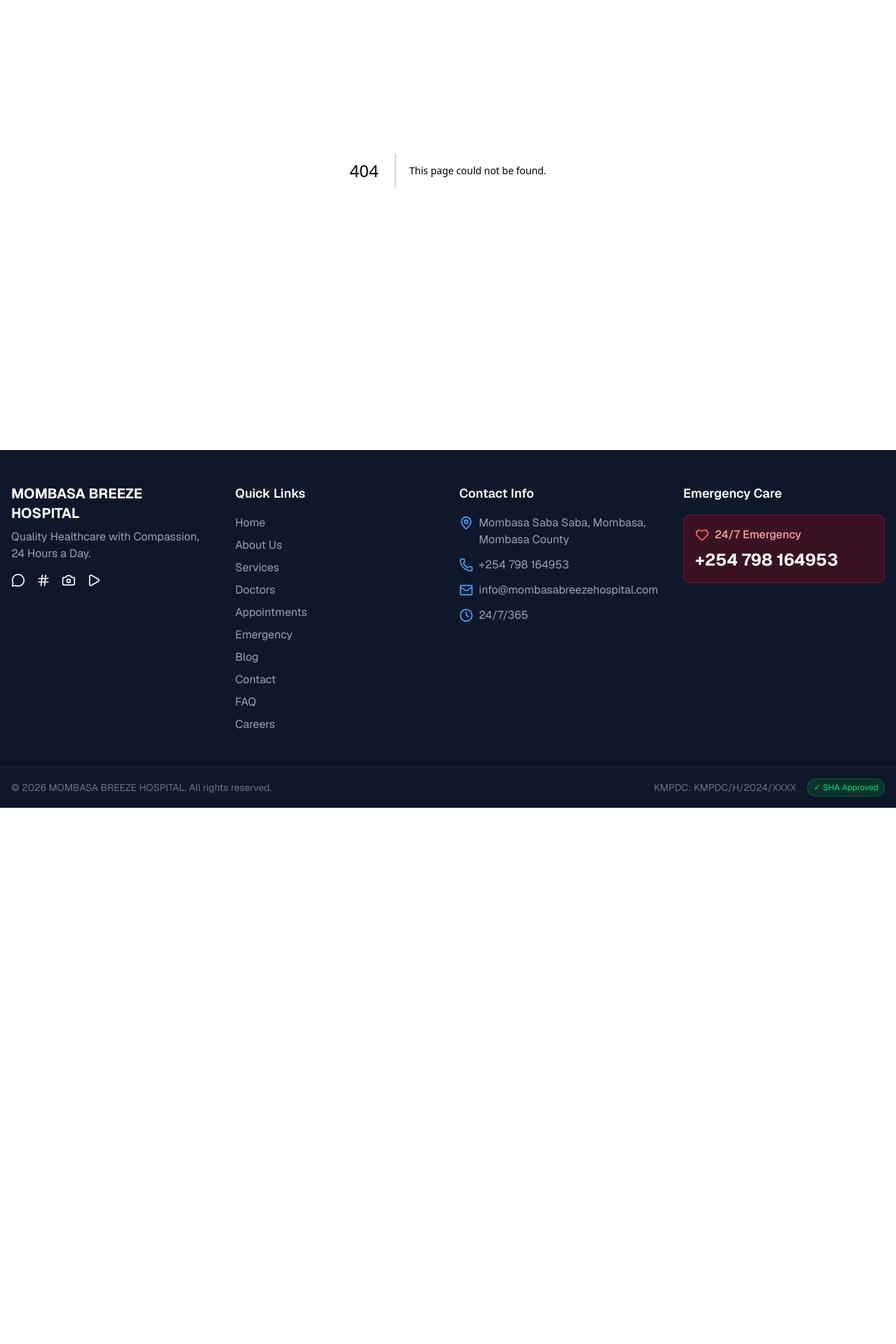
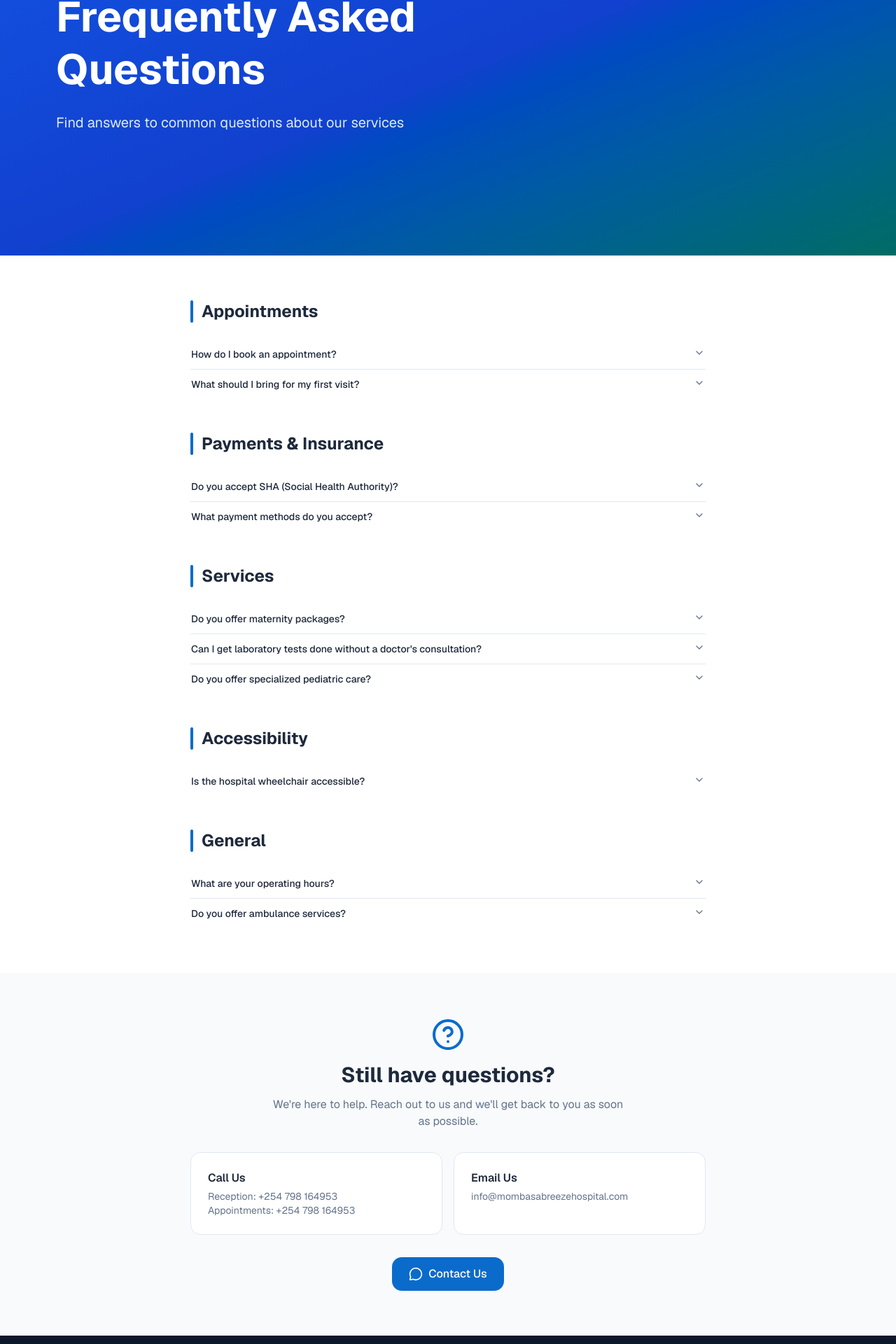
Before and after one commit to mwero-abdalla/mombasa-breeze-hospital, a Next.js app: page /faq in a window 1280 px wide. Before the commit this address had no page. Shown: the part 157-2077 px from the top of the page at 70% size. Before the commit the page ends 1311 px from the top, so only its background shows below. Built offline with nearby package versions, Linux system fonts and the light colour scheme.

Commit message:
feat: build FAQ page with categorized accordion

```diff
--- /dev/null
+++ b/src/app/faq/page.tsx
@@ -0,0 +1,118 @@
+import { HelpCircle, MessageCircle } from "lucide-react";
+import Link from "next/link";
+import {
+  Accordion,
+  AccordionContent,
+  AccordionItem,
+  AccordionTrigger,
+} from "@/components/ui/accordion";
+import { faqs, siteConfig } from "@/lib/data";
+
+const categoryOrder = [
+  "Appointments",
+  "Payments & Insurance",
+  "Services",
+  "Accessibility",
+  "General",
+];
+
+function groupByCategory<T extends { category: string }>(
+  items: T[],
+): Map<string, T[]> {
+  const groups = new Map<string, T[]>();
+  for (const item of items) {
+    const list = groups.get(item.category);
+    if (list) {
+      list.push(item);
+    } else {
+      groups.set(item.category, [item]);
+    }
+  }
+  return groups;
+}
+
+export default function FAQPage() {
+  const grouped = groupByCategory(faqs);
+
+  return (
+    <>
+      <section className="relative bg-gradient-to-br from-blue-600 via-blue-700 to-teal-700 text-white">
+        <div className="absolute inset-0 bg-black/10" />
+        <div className="relative max-w-6xl mx-auto px-4 py-24 md:py-36">
+          <div className="max-w-2xl">
+            <h1 className="text-4xl md:text-5xl lg:text-6xl font-bold leading-tight mb-6">
+              Frequently Asked Questions
+            </h1>
+            <p className="text-lg md:text-xl text-blue-100 mb-8">
+              Find answers to common questions about our services
+            </p>
+          </div>
+        </div>
+      </section>
+
+      <section className="py-16">
+        <div className="max-w-3xl mx-auto px-4">
+          {categoryOrder.map((category) => {
+            const items = grouped.get(category);
+            if (!items) return null;
+            return (
+              <div key={category} className="mb-12 last:mb-0">
+                <h2 className="text-2xl font-bold mb-6 flex items-center gap-3">
+                  <span className="h-8 w-1 bg-primary rounded-full" />
+                  {category}
+                </h2>
+                <Accordion>
+                  {items.map((faq) => (
+                    <AccordionItem key={faq.question} value={faq.question}>
+                      <AccordionTrigger>{faq.question}</AccordionTrigger>
+                      <AccordionContent>
+                        <p className="text-muted-foreground">{faq.answer}</p>
+                      </AccordionContent>
+                    </AccordionItem>
+                  ))}
+                </Accordion>
+              </div>
+            );
+          })}
+        </div>
+      </section>
+
+      <section className="py-16 bg-muted/50">
+        <div className="max-w-3xl mx-auto px-4 text-center">
+          <HelpCircle className="h-12 w-12 text-primary mx-auto mb-4" />
+          <h2 className="text-3xl font-bold mb-3">Still have questions?</h2>
+          <p className="text-muted-foreground mb-8 max-w-lg mx-auto">
+            We're here to help. Reach out to us and we'll get back to you as
+            soon as possible.
+          </p>
+          <div className="grid grid-cols-1 sm:grid-cols-2 gap-4 text-left">
+            <div className="bg-background rounded-xl p-6 border">
+              <p className="font-semibold mb-1">Call Us</p>
+              <p className="text-sm text-muted-foreground">
+                Reception: {siteConfig.phone.reception}
+              </p>
+              <p className="text-sm text-muted-foreground">
+                Appointments: {siteConfig.phone.appointments}
+              </p>
+            </div>
+            <div className="bg-background rounded-xl p-6 border">
+              <p className="font-semibold mb-1">Email Us</p>
+              <p className="text-sm text-muted-foreground">
+                {siteConfig.email}
+              </p>
+            </div>
+          </div>
+          <div className="mt-8">
+            <Link
+              href="/contact"
+              className="inline-flex items-center gap-2 rounded-xl bg-primary text-primary-foreground hover:bg-primary/90 px-6 py-3 font-medium transition-colors"
+            >
+              <MessageCircle className="h-5 w-5" />
+              Contact Us
+            </Link>
+          </div>
+        </div>
+      </section>
+    </>
+  );
+}
```
